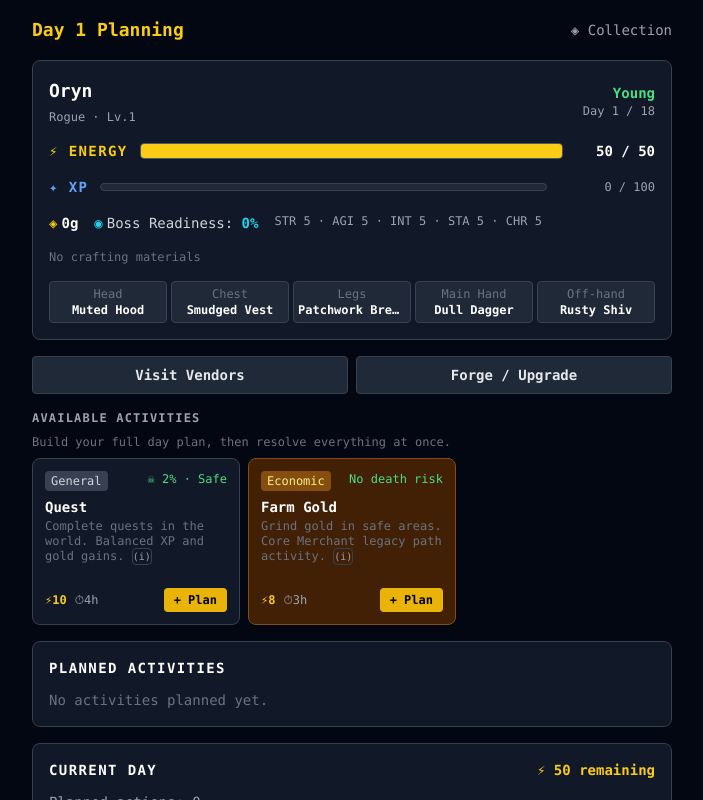
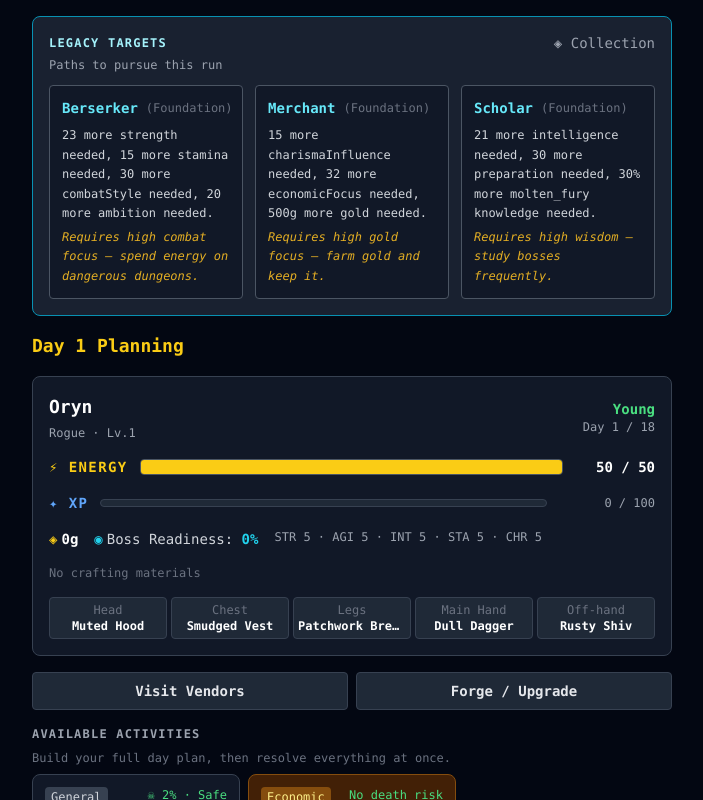
Before and after one commit to rissole/nanoraider, a React (Vite) app in the folder client/: page / in a window 1280 px wide. Both pictures are taken after a click on the button "⚔ New Hero". Shown: the top 800 px of the page, without its empty margins (288-991 px from the left). Built offline with nearby package versions, Linux system fonts and the light colour scheme.

Commit message:
Add goals to top of planning screen

```diff
--- a/client/src/components/screens/CollectionScreen.tsx
+++ b/client/src/components/screens/CollectionScreen.tsx
@@ -95,6 +95,9 @@ function EvolutionCard({ evolutionId, unlocked, collectionUnlocked }: EvolutionC
   const prereqsMet = evo.prerequisites.every((p) => collectionUnlocked.includes(p));
 
   if (!unlocked) {
+    const isTier1 = evo.tier === 1;
+    const displayName = isTier1 ? evo.name : "???";
+    const displayHint = isTier1 ? evo.hint : EVOLUTION_LOCKED_LORE[evolutionId];
     return (
       <div className={`border-2 rounded-lg p-4 space-y-2 ${tierBorder} opacity-75`}>
         <div className="flex items-center justify-between">
@@ -103,9 +106,9 @@ function EvolutionCard({ evolutionId, unlocked, collectionUnlocked }: EvolutionC
         </div>
         <div className="text-center py-2">
           <div className="text-4xl text-gray-400">{EVOLUTION_ICONS[evolutionId]}</div>
-          <div className="text-gray-300 font-bold mt-1">???</div>
+          <div className="text-gray-300 font-bold mt-1">{displayName}</div>
         </div>
-        <p className="text-gray-300 text-sm italic">{EVOLUTION_LOCKED_LORE[evolutionId]}</p>
+        <p className="text-gray-300 text-sm italic">{displayHint}</p>
         <div className="text-amber-400 text-sm">
           <div className="text-amber-300/80 text-xs font-bold uppercase tracking-widest mb-1">Grants</div>
           <ul className="list-disc list-inside space-y-0.5">
--- a/client/src/components/screens/PlanningScreen.tsx
+++ b/client/src/components/screens/PlanningScreen.tsx
@@ -1,9 +1,11 @@
 import { ACTIVITIES, ACTIVITY_LIST } from "../../data/activities";
 import { MATERIAL_LABELS, RECIPE_DEFINITIONS } from "../../data/crafting";
+import { EVOLUTIONS, EVOLUTION_TIER_LABELS } from "../../data/evolutions";
 import { RARITY_LABELS } from "../../data/rarity";
 import type { ActivityDefinition, ActivityId, GearSlot, MaterialId, RecipeId, RiskBand, VendorId } from "../../data/types";
 import { useGameStore } from "../../store/gameStore";
 import { computeActivityRisk, isActivityUnlocked } from "../../game/activityResolver";
+import { getTopEvolutionRecommendations } from "../../game/evolutionChecker";
 import { HeroStatus } from "../HeroStatus";
 import { useMemo, useState } from "react";
 
@@ -273,6 +275,10 @@ export function PlanningScreen() {
   const [forgeTier, setForgeTier] = useState<ForgeTier>("green");
   const [selectedForgeSlot, setSelectedForgeSlot] = useState<GearSlot>("head");
   const availableActivities = useMemo(() => hero !== null ? ACTIVITY_LIST.filter((def) => isActivityUnlocked(hero, def)) : null, [hero]);
+  const evolutionRecommendations = useMemo(
+    () => (hero !== null ? getTopEvolutionRecommendations(hero, meta, [], 3) : []),
+    [hero, meta],
+  );
 
   if (availableActivities === null || hero === null) {
     return null;
@@ -310,15 +316,48 @@ export function PlanningScreen() {
 
   return (
     <div className="min-h-screen p-4 space-y-4 max-w-2xl mx-auto">
+      {/* Evolution recommendations - top of page */}
+      {evolutionRecommendations.length > 0 && (
+        <div className="bg-gray-800/80 border border-cyan-600 rounded-lg p-4">
+          <div className="flex items-center justify-between mb-1">
+            <h3 className="text-cyan-200 text-xs font-bold uppercase tracking-widest">Legacy Targets</h3>
+            <button
+              className="text-gray-400 hover:text-gray-200 text-sm"
+              onClick={() => { goTo("collection"); }}
+            >
+              ◈ Collection
+            </button>
+          </div>
+          <p className="text-gray-400 text-xs mb-3">Paths to pursue this run</p>
+          <div className="flex gap-3 flex-wrap">
+            {evolutionRecommendations.map((rec) => {
+              const evo = EVOLUTIONS[rec.evolutionId];
+              return (
+                <div className="bg-gray-900 border border-gray-600 rounded p-3 text-sm flex-1 min-w-[180px] min-h-[80px]" key={rec.evolutionId}>
+                  <div className="flex items-center gap-2">
+                    <span className="text-cyan-300 font-bold">{evo.name}</span>
+                    <span className="text-gray-500 text-xs">({EVOLUTION_TIER_LABELS[evo.tier as 1 | 2 | 3]})</span>
+                  </div>
+                  <p className="text-gray-300 text-xs mt-2 leading-relaxed">{rec.gapSummary}</p>
+                  <p className="text-amber-400/90 text-xs mt-1 italic leading-relaxed">{rec.hint}</p>
+                </div>
+              );
+            })}
+          </div>
+        </div>
+      )}
+
       {/* Header */}
       <div className="flex items-center justify-between">
         <h2 className="text-yellow-400 font-bold text-lg">Day {hero.inGameDay} Planning</h2>
-        <button
-          className="text-gray-400 hover:text-gray-200 text-sm"
-          onClick={() => { goTo("collection"); }}
-        >
-          ◈ Collection
-        </button>
+        {evolutionRecommendations.length === 0 && (
+          <button
+            className="text-gray-400 hover:text-gray-200 text-sm"
+            onClick={() => { goTo("collection"); }}
+          >
+            ◈ Collection
+          </button>
+        )}
       </div>
 
       {/* Hero status */}
--- a/client/src/game/evolutionChecker.ts
+++ b/client/src/game/evolutionChecker.ts
@@ -176,6 +176,107 @@ function buildAlmostReason(
   return parts.length > 0 ? parts.join(", ") + "." : "Almost there!";
 }
 
+export interface EvolutionRecommendation {
+  evolutionId: EvolutionId;
+  gapSummary: string;
+  hint: string;
+}
+
+/** Returns top 1–3 evolution recommendations for Planning screen. Priority: 1) path match, 2) unlocks breadth, 3) lowest tier. */
+export function getTopEvolutionRecommendations(
+  hero: Hero,
+  meta: MetaProgression,
+  defeatedRaids: BossId[] = [],
+  maxCount = 3,
+): EvolutionRecommendation[] {
+  const alreadyUnlocked = new Set(meta.unlockedEvolutions);
+  const locked = Object.values(EVOLUTIONS).filter((e) => !alreadyUnlocked.has(e.id));
+  if (locked.length === 0) {
+    return [];
+  }
+
+  type Scored = {
+    evo: (typeof EVOLUTIONS)[EvolutionId];
+    checkScore: number;
+    prereqPathScore: number;
+    unlocksBreadth: number;
+    gapSummary: string;
+  };
+
+  const scored: Scored[] = locked.map((evo) => {
+    const prereqsMet = evo.prerequisites.every((p) => alreadyUnlocked.has(p));
+    const prereqPathScore =
+      evo.prerequisites.length === 0
+        ? 1
+        : evo.prerequisites.filter((p) => alreadyUnlocked.has(p)).length / evo.prerequisites.length;
+
+    const cond = evo.unlockCondition;
+    const checks = evaluateChecks(hero, cond, defeatedRaids);
+    const passedCount = Object.values(checks).filter(Boolean).length;
+    const totalChecks = Math.max(1, Object.keys(checks).length);
+    const checkScore = passedCount / totalChecks;
+
+    const gapSummary = buildAlmostReason(evo.id, checks, prereqsMet, cond, hero, defeatedRaids);
+
+    return {
+      evo,
+      checkScore,
+      prereqPathScore,
+      unlocksBreadth: evo.unlocksPath.length,
+      gapSummary,
+    };
+  });
+
+  const picked: EvolutionId[] = [];
+  const pickedSet = new Set<EvolutionId>();
+
+  // Priority 1: best path match (checkScore first, prereqPathScore tiebreaker)
+  const byPathMatch = [...scored].sort((a, b) => {
+    if (b.checkScore !== a.checkScore) {
+      return b.checkScore - a.checkScore;
+    }
+    return b.prereqPathScore - a.prereqPathScore;
+  });
+  const bestPath = byPathMatch[0];
+  if (bestPath && !pickedSet.has(bestPath.evo.id)) {
+    picked.push(bestPath.evo.id);
+    pickedSet.add(bestPath.evo.id);
+  }
+
+  // Priority 2: best unlocks breadth among remaining
+  const remainingForBreadth = scored.filter((s) => !pickedSet.has(s.evo.id));
+  const byBreadth = [...remainingForBreadth].sort((a, b) => b.unlocksBreadth - a.unlocksBreadth);
+  const bestBreadth = byBreadth[0];
+  if (bestBreadth && !pickedSet.has(bestBreadth.evo.id)) {
+    picked.push(bestBreadth.evo.id);
+    pickedSet.add(bestBreadth.evo.id);
+  }
+
+  // Priority 3: lowest tier among remaining
+  const remainingForTier = scored.filter((s) => !pickedSet.has(s.evo.id));
+  const byTier = [...remainingForTier].sort((a, b) => {
+    if (a.evo.tier !== b.evo.tier) {
+      return a.evo.tier - b.evo.tier;
+    }
+    return b.checkScore - a.checkScore;
+  });
+  const bestTier = byTier[0];
+  if (bestTier && !pickedSet.has(bestTier.evo.id)) {
+    picked.push(bestTier.evo.id);
+    pickedSet.add(bestTier.evo.id);
+  }
+
+  const pickedScored = picked
+    .slice(0, maxCount)
+    .map((id) => scored.find((x) => x.evo.id === id))
+    .filter((s): s is NonNullable<typeof s> => s !== undefined);
+  return pickedScored.map((s) => ({
+    evolutionId: s.evo.id,
+    gapSummary: s.gapSummary,
+    hint: EVOLUTIONS[s.evo.id].hint,
+  }));
+}
+
 export function stackEvolutionBonuses(unlockedIds: EvolutionId[]) {
   let energyBonus = 0;
   let startGold = 0;
```
